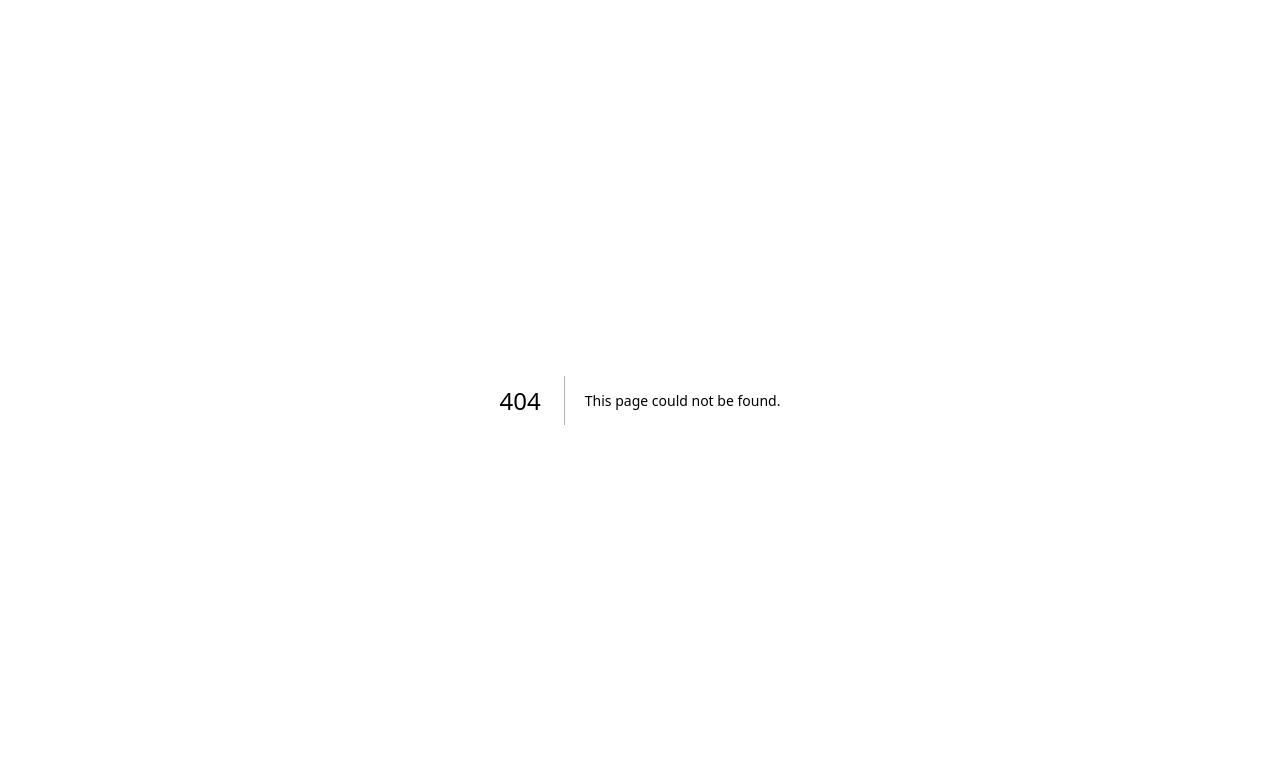
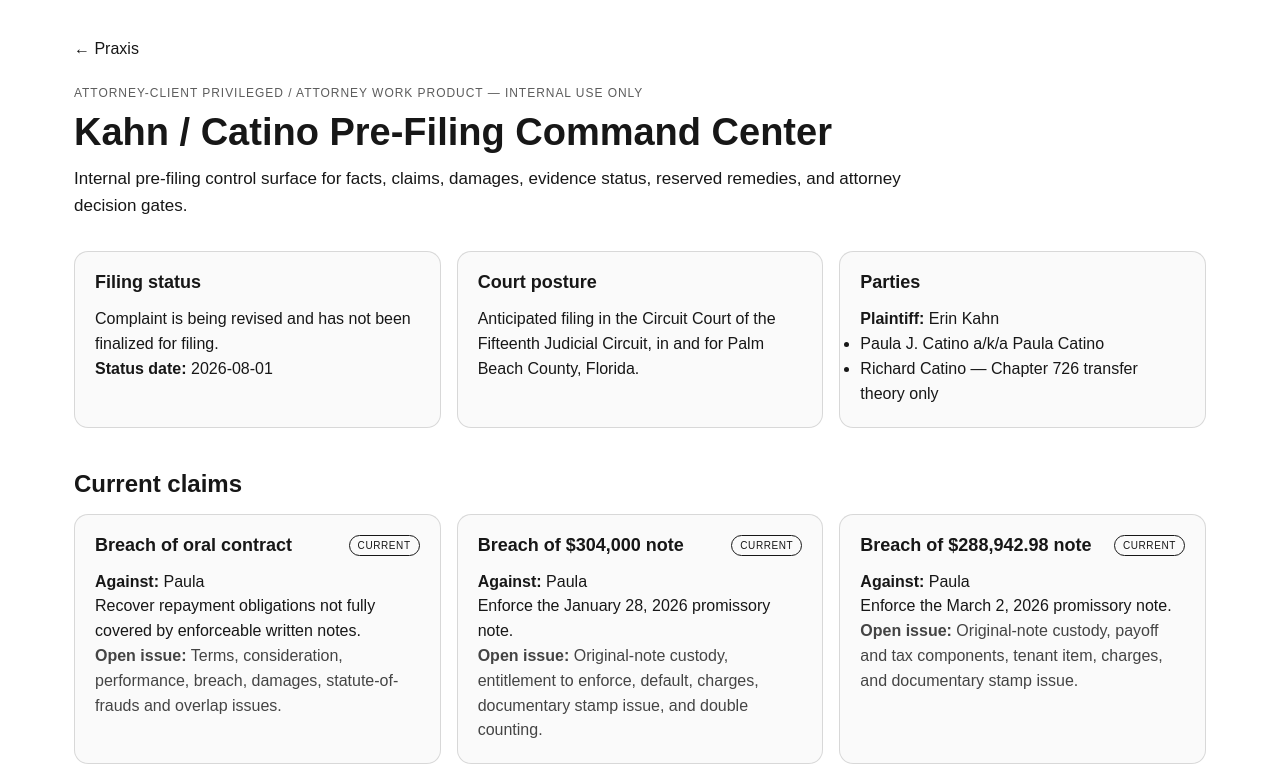
Before and after one commit to Gestaltest2026/praxis-legal-router, a Next.js app: page /kahn-catino in a window 1280 px wide. Before the commit this address had no page. Shown: the top 779 px of the page. Built offline with nearby package versions, Linux system fonts and the light colour scheme.

Commit message:
Add Kahn Catino command center page

```diff
--- /dev/null
+++ b/src/app/kahn-catino/page.tsx
@@ -0,0 +1,209 @@
+import Link from "next/link";
+import { kahnCatinoMatter } from "@/lib/kahn-catino-data";
+
+const money = new Intl.NumberFormat("en-US", {
+  style: "currency",
+  currency: "USD",
+});
+
+export default function KahnCatinoPage() {
+  const matter = kahnCatinoMatter;
+
+  return (
+    <main style={{ maxWidth: 1180, margin: "0 auto", padding: "40px 24px 80px" }}>
+      <div style={{ marginBottom: 28 }}>
+        <Link href="/" style={{ textDecoration: "none" }}>
+          ← Praxis
+        </Link>
+      </div>
+
+      <header style={{ marginBottom: 32 }}>
+        <p style={{ fontSize: 12, letterSpacing: "0.08em", textTransform: "uppercase", opacity: 0.7 }}>
+          {matter.privilegeNotice}
+        </p>
+        <h1 style={{ fontSize: 38, lineHeight: 1.08, margin: "12px 0" }}>{matter.title}</h1>
+        <p style={{ maxWidth: 850, fontSize: 17, lineHeight: 1.6 }}>
+          Internal pre-filing control surface for facts, claims, damages, evidence status, reserved remedies,
+          and attorney decision gates.
+        </p>
+      </header>
+
+      <section style={gridStyle}>
+        <Card title="Filing status">
+          <p>{matter.filingStatus}</p>
+          <p><strong>Status date:</strong> {matter.statusDate}</p>
+        </Card>
+        <Card title="Court posture">
+          <p>{matter.court}</p>
+        </Card>
+        <Card title="Parties">
+          <p><strong>Plaintiff:</strong> {matter.plaintiff}</p>
+          <ul>{matter.defendants.map((item) => <li key={item}>{item}</li>)}</ul>
+        </Card>
+      </section>
+
+      <SectionTitle>Current claims</SectionTitle>
+      <section style={gridStyle}>
+        {matter.currentClaims.map((claim) => (
+          <Card key={claim.name} title={claim.name} badge="CURRENT">
+            <p><strong>Against:</strong> {claim.against}</p>
+            <p>{claim.purpose}</p>
+            <p style={{ opacity: 0.8 }}><strong>Open issue:</strong> {claim.vulnerability}</p>
+          </Card>
+        ))}
+      </section>
+
+      <SectionTitle>Reserved remedies and investigation tracks</SectionTitle>
+      <section style={gridStyle}>
+        {matter.reservedClaims.map((claim) => (
+          <Card
+            key={claim.name}
+            title={claim.name}
+            badge={claim.status === "investigation" ? "INVESTIGATION" : "RESERVED"}
+          >
+            <p>{claim.gate}</p>
+          </Card>
+        ))}
+      </section>
+
+      <SectionTitle>Damages reconciliation</SectionTitle>
+      <div style={tableWrapStyle}>
+        <table style={tableStyle}>
+          <thead>
+            <tr>
+              <th style={thStyle}>Line item</th>
+              <th style={thStyle}>Amount</th>
+            </tr>
+          </thead>
+          <tbody>
+            {matter.damages.map((line) => (
+              <tr key={line.label}>
+                <td style={tdStyle}>{line.label}</td>
+                <td style={{ ...tdStyle, textAlign: "right", fontVariantNumeric: "tabular-nums" }}>
+                  {money.format(line.amount)}
+                </td>
+              </tr>
+            ))}
+          </tbody>
+        </table>
+      </div>
+
+      <section style={{ ...gridStyle, marginTop: 24 }}>
+        <Card title="No-double-counting controls" badge="LOCKED">
+          <ol>{matter.noDoubleCountingRules.map((rule) => <li key={rule}>{rule}</li>)}</ol>
+        </Card>
+        <Card title="Evidence classifications">
+          <ul>{matter.evidenceLabels.map((label) => <li key={label}>{label}</li>)}</ul>
+        </Card>
+      </section>
+
+      <SectionTitle>People and role cautions</SectionTitle>
+      <div style={tableWrapStyle}>
+        <table style={tableStyle}>
+          <thead>
+            <tr>
+              <th style={thStyle}>Person / Entity</th>
+              <th style={thStyle}>Role</th>
+              <th style={thStyle}>Control note</th>
+            </tr>
+          </thead>
+          <tbody>
+            {matter.parties.map((party) => (
+              <tr key={party.name}>
+                <td style={tdStyle}><strong>{party.name}</strong></td>
+                <td style={tdStyle}>{party.role}</td>
+                <td style={tdStyle}>{party.caution}</td>
+              </tr>
+            ))}
+          </tbody>
+        </table>
+      </div>
+
+      <SectionTitle>Critical open tasks</SectionTitle>
+      <Card title="Pre-filing work queue">
+        <ol>{matter.criticalTasks.map((task) => <li key={task}>{task}</li>)}</ol>
+      </Card>
+
+      <SectionTitle>Attorney decision gates</SectionTitle>
+      <Card title="No-go rules" badge="ATTORNEY REVIEW REQUIRED">
+        <ul>{matter.attorneyDecisionGates.map((gate) => <li key={gate}>{gate}</li>)}</ul>
+      </Card>
+    </main>
+  );
+}
+
+function SectionTitle({ children }: { children: React.ReactNode }) {
+  return <h2 style={{ margin: "42px 0 16px", fontSize: 24 }}>{children}</h2>;
+}
+
+function Card({
+  title,
+  badge,
+  children,
+}: {
+  title: string;
+  badge?: string;
+  children: React.ReactNode;
+}) {
+  return (
+    <article
+      style={{
+        border: "1px solid rgba(127,127,127,0.28)",
+        borderRadius: 14,
+        padding: 20,
+        background: "rgba(127,127,127,0.04)",
+      }}
+    >
+      <div style={{ display: "flex", gap: 12, alignItems: "flex-start", justifyContent: "space-between" }}>
+        <h3 style={{ margin: 0, fontSize: 18 }}>{title}</h3>
+        {badge ? (
+          <span
+            style={{
+              whiteSpace: "nowrap",
+              border: "1px solid currentColor",
+              borderRadius: 999,
+              padding: "4px 8px",
+              fontSize: 10,
+              letterSpacing: "0.06em",
+            }}
+          >
+            {badge}
+          </span>
+        ) : null}
+      </div>
+      <div style={{ marginTop: 14, lineHeight: 1.55 }}>{children}</div>
+    </article>
+  );
+}
+
+const gridStyle: React.CSSProperties = {
+  display: "grid",
+  gridTemplateColumns: "repeat(auto-fit, minmax(280px, 1fr))",
+  gap: 16,
+};
+
+const tableWrapStyle: React.CSSProperties = {
+  overflowX: "auto",
+  border: "1px solid rgba(127,127,127,0.28)",
+  borderRadius: 14,
+};
+
+const tableStyle: React.CSSProperties = {
+  width: "100%",
+  borderCollapse: "collapse",
+  minWidth: 720,
+};
+
+const thStyle: React.CSSProperties = {
+  textAlign: "left",
+  padding: 14,
+  borderBottom: "1px solid rgba(127,127,127,0.28)",
+  background: "rgba(127,127,127,0.08)",
+};
+
+const tdStyle: React.CSSProperties = {
+  padding: 14,
+  verticalAlign: "top",
+  borderBottom: "1px solid rgba(127,127,127,0.18)",
+  lineHeight: 1.45,
+};
```
